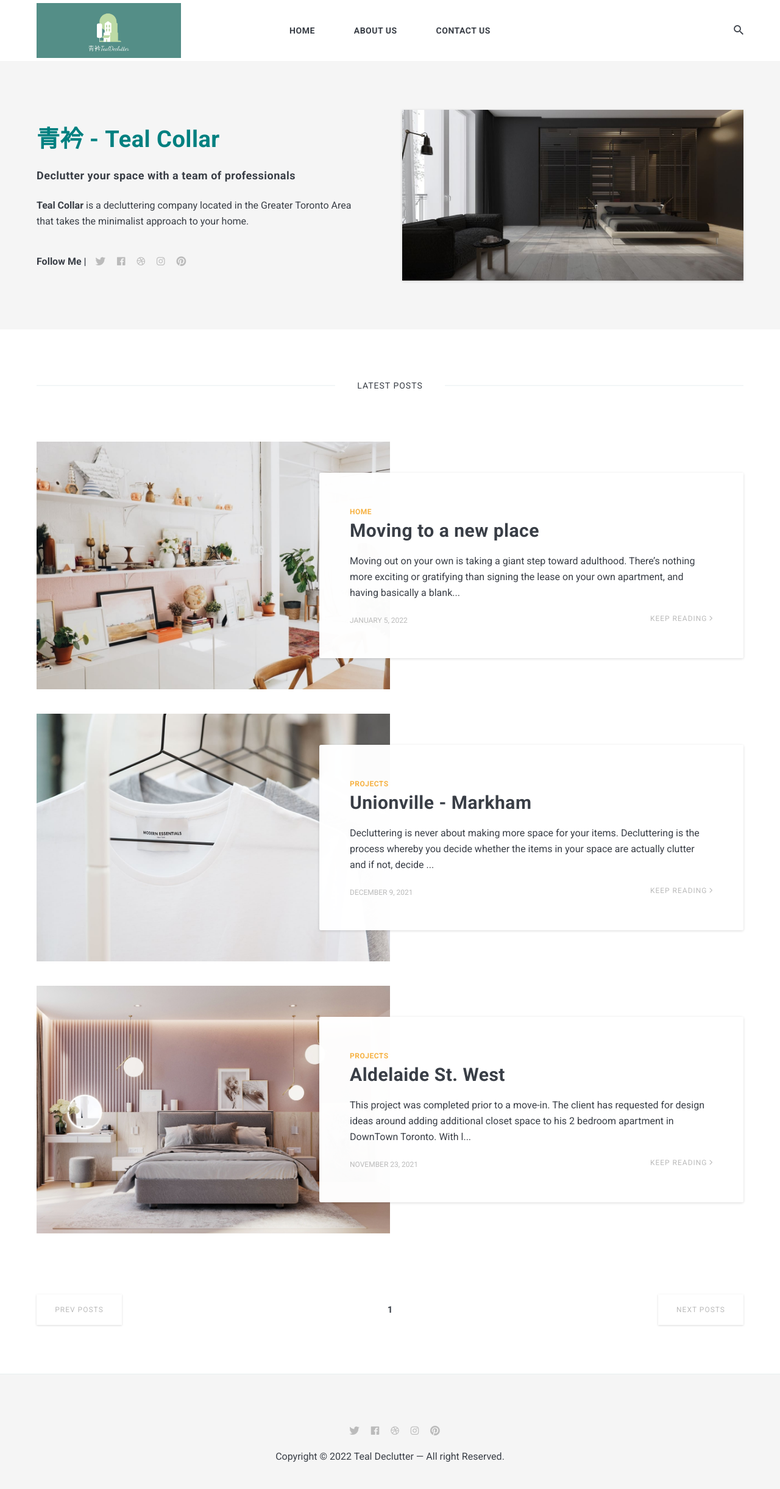
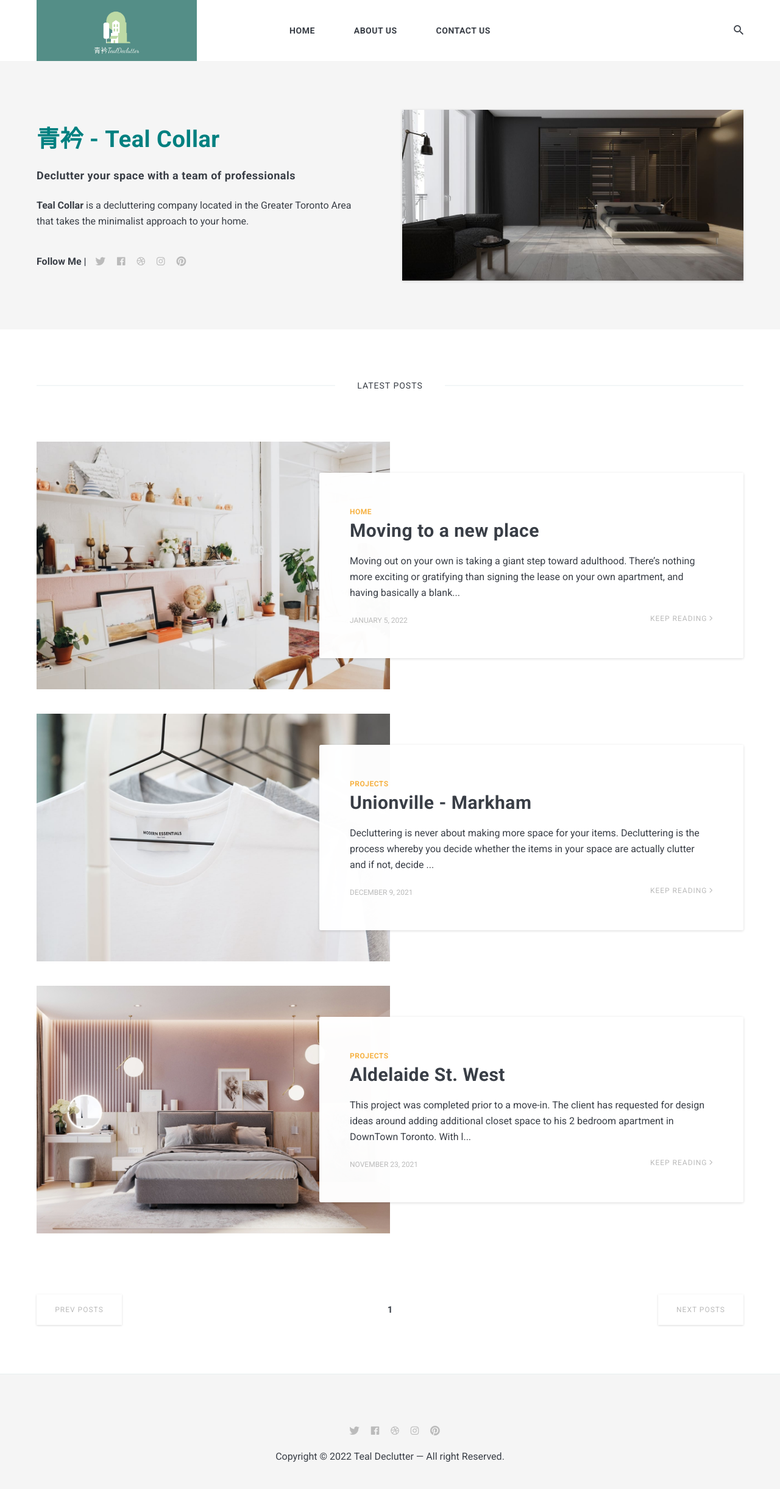
Before and after one commit to demasion/tealdeclutter, a Jekyll site: the page built from index.html, in a window 1280 px wide. Shown: the whole page at 61% size. Built offline with Jekyll 4.4.1, drawn with Linux system fonts in a browser that asks for light colours; nearby versions of some CDN libraries; the list of posts is cut into pages by our own code.

Commit message:
realigned logo with header

```diff
--- a/_sass/3-modules/_header.scss
+++ b/_sass/3-modules/_header.scss
@@ -42,7 +42,7 @@
   }
 
   .logo__image {
-    max-height: 90px;
+    max-height: 100px;
   }
 }
 
```
